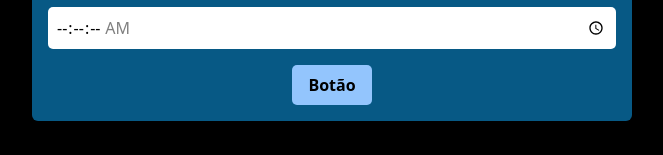
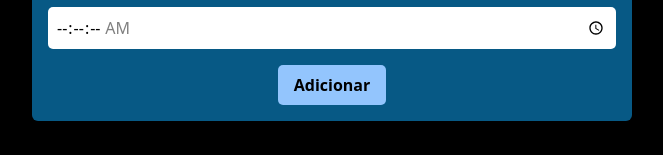
Before and after one commit to BrenoDev00/Estudos_React, a React (Vite) app in the folder alura-studies/: page / in a window 1280 px wide. Shown: the part 255-410 px from the top of the page, without its empty margins (308-971 px from the left). Built offline with nearby package versions, Linux system fonts and the light colour scheme.

Commit message:
adiciona componente Task

```diff
--- a/alura-studies/src/App.tsx
+++ b/alura-studies/src/App.tsx
@@ -1,4 +1,3 @@
-import React from "react";
 import Form from "./components/Form";
 import List from "./components/List";
 
--- a/alura-studies/src/components/Button/index.tsx
+++ b/alura-studies/src/components/Button/index.tsx
@@ -1,8 +1,12 @@
 import React from "react";
 
-class Button extends React.Component {
+class Button extends React.Component<{ text: string }> {
   render() {
-    return <button className="py-2 px-4 bg-blue-300 self-center rounded-[5px] font-semibold">Botão</button>;
+    return (
+      <button className="py-2 px-4 bg-blue-300 self-center rounded-[5px] font-semibold">
+        {this.props.text}
+      </button>
+    );
   }
 }
 
--- a/alura-studies/src/components/Form/index.jsx
+++ b/alura-studies/src/components/Form/index.tsx
@@ -33,7 +33,7 @@ class Form extends React.Component {
           />
         </div>
 
-        <Button />
+        <Button text="Adicionar" />
       </form>
     );
   }
--- /dev/null
+++ b/alura-studies/src/components/List/Task/index.tsx
@@ -0,0 +1,10 @@
+function Task(props: { task: string, time: string }) {
+  return (
+    <li className="bg-slate-600 p-4 rounded-md">
+      <h3 className="text-xl ">{props.task}</h3>
+      <span className="text-xl">{props.time}</span>
+    </li>
+  );
+}
+
+export default Task;
--- a/alura-studies/src/components/List/index.tsx
+++ b/alura-studies/src/components/List/index.tsx
@@ -1,4 +1,4 @@
-import React from "react";
+import Task from "./Task";
 
 function List() {
   const tasks = [
@@ -18,12 +18,7 @@ function List() {
 
       <ul className="text-white flex flex-col gap-4 mt-[20px]">
         {tasks.map((task, index) => {
-          return (
-            <li key={index} className="bg-slate-600 p-4 rounded-md">
-              <h3 className="text-xl ">{task.name}</h3>
-              <span className="text-xl">{task.time}</span>
-            </li>
-          );
+          return <Task key={index} task={task.name} time={task.time} />;
         })}
       </ul>
     </aside>
```
